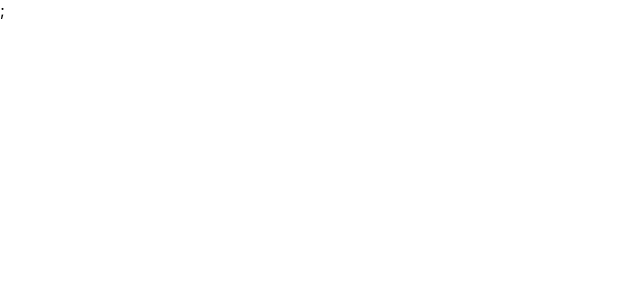
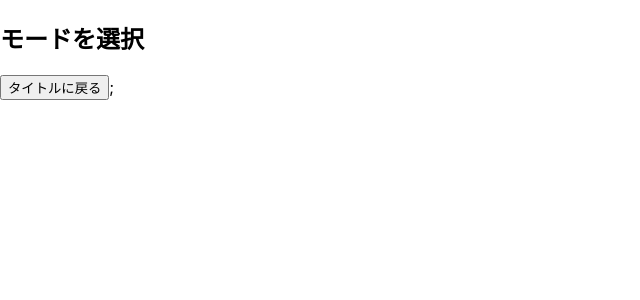
Before and after one commit to Sodalite8/quiz_game_js, a React (Create React App) app: page / in a window 1280 px wide. Both pictures are taken after a click on the button "スタート". Shown: the top 300 px of the page, without its empty margins (0-640 px from the left). Built offline with nearby package versions, Linux system fonts and the light colour scheme.

Commit message:
make menu0

```diff
--- a/src/App.tsx
+++ b/src/App.tsx
@@ -1,7 +1,8 @@
 import React, { useState } from 'react';
+import { SCREENS } from "./constants";
 import './App.css';
-import { SCREENS } from "./constants";
 import Title from "./game_ja/title";
+import Menu0 from './game_ja/menu0';
 
 
 function App() {
@@ -11,11 +12,11 @@ function App() {
             case SCREENS.TITLE:
                 return <Title screen={screen} setScreen={setScreen}/>;
             case SCREENS.OPTION:
-                return <></>;
+                return;
             case SCREENS.MENU0:
-                return <></>;
+                return <Menu0 screen={screen} setScreen={setScreen}/>;
             case SCREENS.GAME0:
-                return <></>;
+                return;
         }
     };
 
--- /dev/null
+++ b/src/game_ja/menu0.tsx
@@ -0,0 +1,19 @@
+import React, {useState} from 'react';
+import { SCREENS } from "../constants";
+
+
+interface Props {
+    screen: number;
+    setScreen: React.Dispatch<React.SetStateAction<number>>;
+}
+
+function Menu0(props: Props) {
+    return (
+        <>
+        <h2 className="Menu0_text">モードを選択</h2>
+        <button onClick={() => props.setScreen(SCREENS.TITLE)}>タイトルに戻る</button>
+        </>
+    );
+}
+
+export default Menu0;
--- a/src/game_ja/title.tsx
+++ b/src/game_ja/title.tsx
@@ -10,7 +10,7 @@ interface Props {
 function Title(props: Props) {
     return (
         <>
-        <h1 className='Main_Title'>
+        <h1 className='Title'>
             国旗クイズゲーム
         </h1>
         <button onClick={() => props.setScreen(SCREENS.MENU0)}>スタート</button>
```
